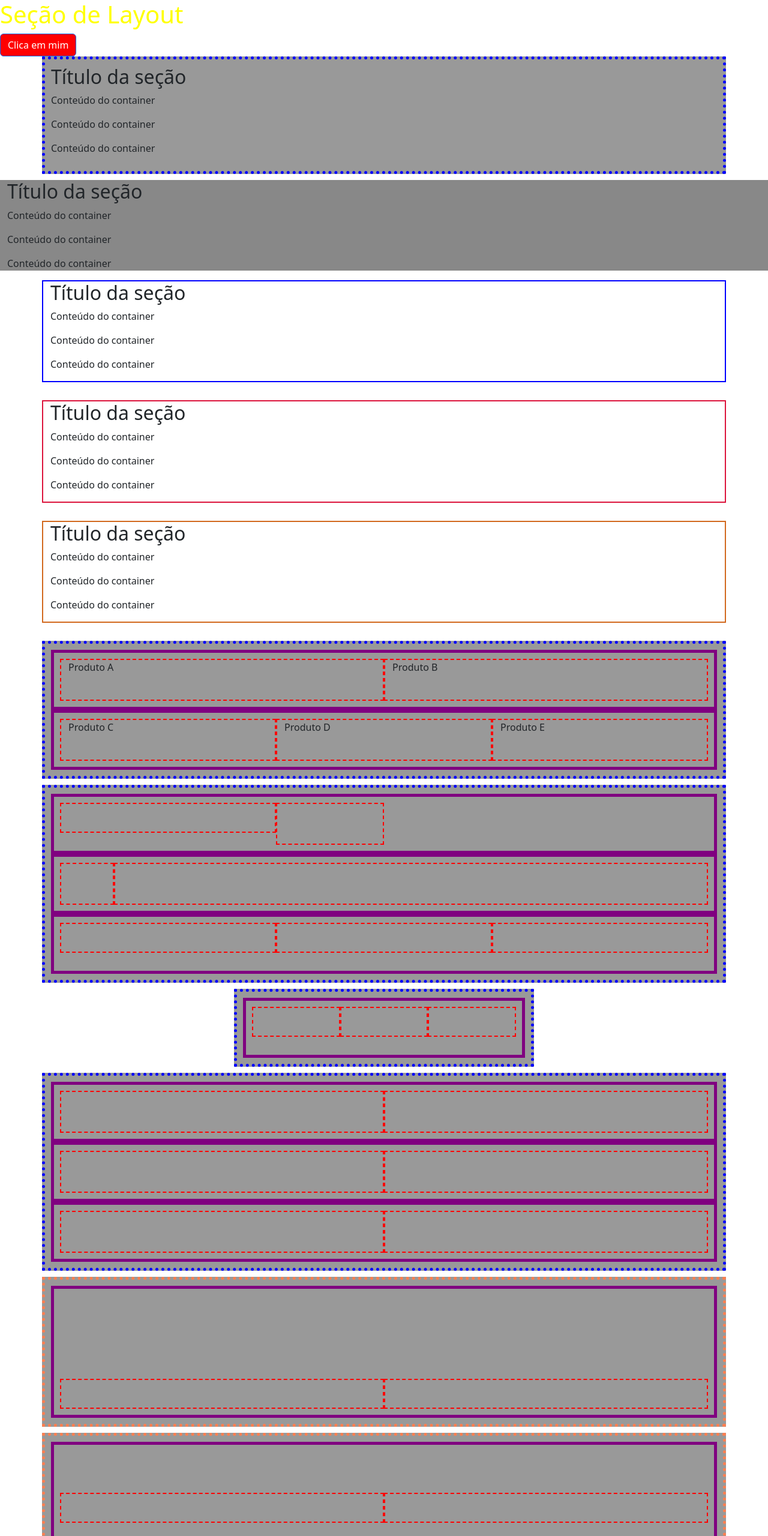
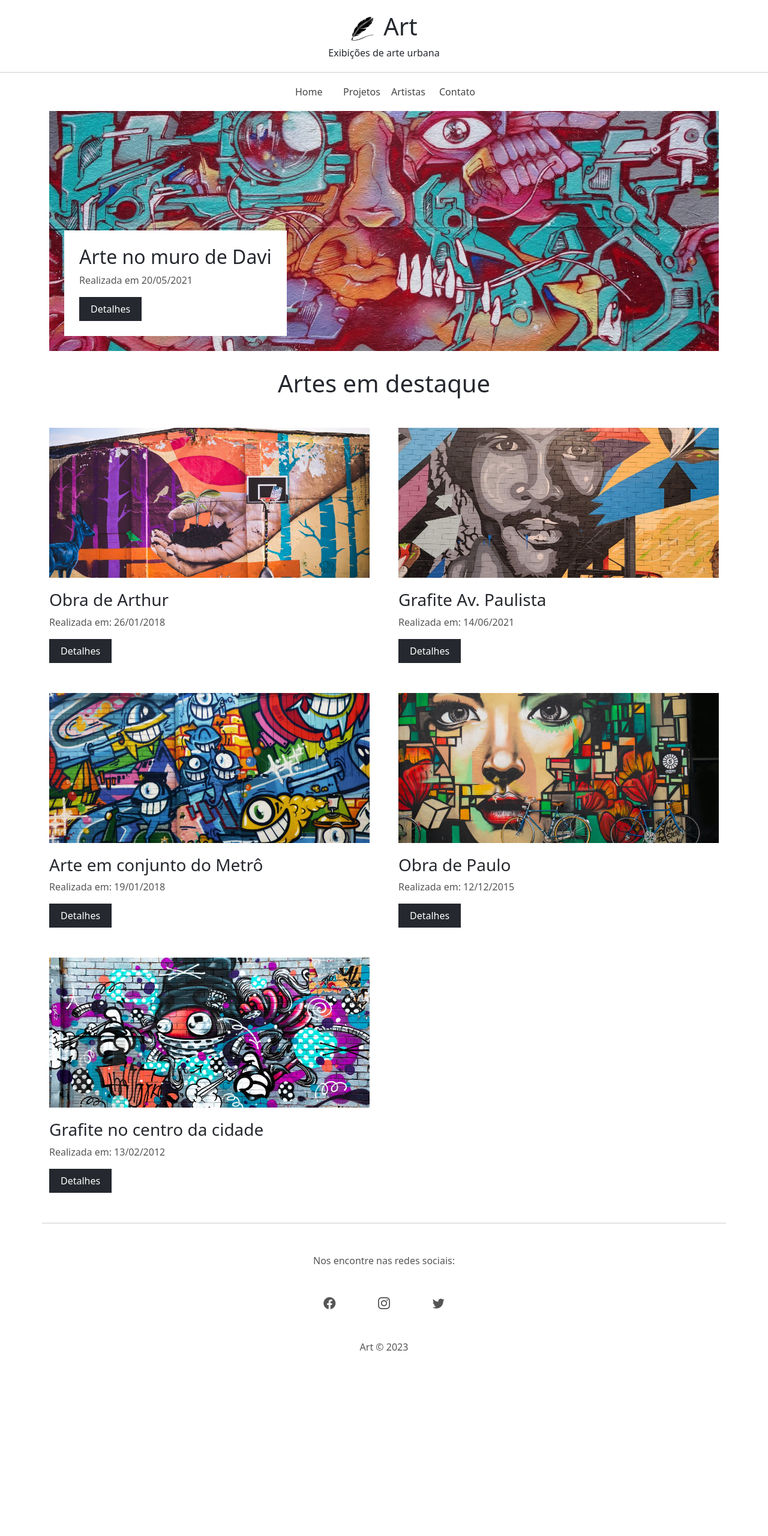
Before and after one commit to Nickgalant/Art, a website: page index.html in a window 1280 px wide. Shown: the top 2560 px of the page at 60% size. After the commit the page ends 2288 px from the top, so only its background shows below. Drawn offline with nearby package versions, Linux system fonts and the light colour scheme.

Commit message:
Project Art Complete

```diff
--- a/css/style.css
+++ b/css/style.css
@@ -1,134 +1,148 @@
-/* XS */
+/* Estilos gerais */
 
-h1 {
-    color: red;
+* {
+    color: #25282E;
 }
 
-/* SM */
-@media (min-width: 576px) {
-    h1 {
-        color: blue;
-    }
+a, i {
+    transition: .5s;
+    text-decoration: none;
 }
 
-/* MD */
-@media (min-width: 768px) {
-    h1 {
-        color: green;
-    }
+.secondary-color {
+    color: #555;
 }
 
-/* LG */
-@media (min-width: 992px) {
-    h1 {
-        color: purple;
-    }
+.center-image {
+    background-size: cover;
+    background-position: center;
 }
 
-
-/* XL */
-@media (min-width: 1200px) {
-    h1 {
-        color: yellow;
-    }
+.btn {
+    text-decoration: none;
+    background-color: #25282E;
+    color: #fff;
+    padding: 7px 18px;
+    border-radius: 0;
 }
 
-.btn-primary {
-    background-color: red;
+.btn:hover {
+    background-color: #333;
+    color: #fff;
 }
 
-.container {
-    background-color: #999;
+/* Header */
+
+#header {
+    text-align: center;
+    padding: 20px;
+    border-bottom: 1px solid #ccc;
 }
 
-.container-fluid {
-    background-color: #888;
+#header p {
+    margin-bottom: 0;
 }
 
-/* Container Breakpoint */
-.container-sm {
-    margin-bottom: 30px;
-    border: 2px solid blue;
+#logo-container {
+    display: flex;
+    justify-content: center;
 }
 
-.container-md {
-    margin-bottom: 30px;
-    border: 2px solid crimson;
+#logo {
+    width: 40px;
+    margin-right: 15px;
 }
 
-.container-lg {
-    margin-bottom: 30px;
-    border: 2px solid chocolate;
+/* Navbar */
+#navbar {
+    padding: 10px;
+    margin: 10px auto;
 }
 
-/* Grid */
-
-.container {
-    border: 5px dotted blue;
-    padding: 10px;
-    margin-bottom: 10px;
+#navbar a {
+    width: 80px;
+    color: #444;
 }
 
-.row {
-    border: 5px solid purple;
-    height: 100px;
-    padding: 10px;
-    margin: 0;
+#navbar a:hover {
+    color: #C4B696;
 }
 
-.col,
-.col-4,
-.col-3,
-.col-2,
-.col-1,
-.col-11,
-.col-6 {
-    border: 2px dashed red;
-    height: 100%;
-    margin: 0;
+/* Banner */
+
+.main-image {
+    height: 400px;
+    background-image: url('../img/g_1.jpg');
+    margin-bottom: 30px;
+    position: relative;
 }
 
-#largura-limitada {
-    width: 500px;
+.main-image-info {
+    background-color: #fff;
+    padding: 25px;
+    position: absolute;
+    left: 25px;
+    bottom: 25px;
 }
 
-/* Alinhamento vertical */
+/* Gallery */
 
-.vertical {
-    height: 250px;
-    border-color: coral;
+#img2 {
+    background-image: url('../img/g_2.jpg');
+}
+#img3 {
+    background-image: url('../img/g_3.jpg');
+}
+#img4 {
+    background-image: url('../img/g_4.jpg');
+}
+#img5 {
+    background-image: url('../img/g_5.jpg');
+}
+#img6 {
+    background-image: url('../img/g_6.jpg');
 }
 
-.vertical .row {
-    height: 100%;
+#gallery-container h1 {
+    text-align: center;
 }
 
-.col-6,
-.col-3,
-.col-4,
-.col-md-3 {
-    height: 50px;
+#gallery-container h1,
+#gallery-container .col-md6,
+#gallery-container .col-12 {
+    margin-bottom: 50px;
 }
 
-#offset .col-md-3 {
-    border: 2px dashed red;
+.small-image-container {
+    height: 250px;
+    margin-bottom: 20px;
 }
 
-#offset {
-    height: auto;
+/* Footer */
+
+footer {
+    border-top: 1px solid #ccc;
+    height: 250px;
+    padding: 30px;
 }
 
-/* gutter */
-
-#gutter .row {
-    height: 200px;
+footer i {
+    font-size: 20px;
 }
 
-#gutter .col-6 {
-    margin: auto;
-    height: 50px;
+#social-icons-container {
+    padding: 25px;
 }
 
-.row p {
-    border: 2px solid green;
+#social-icons-container div {
+    text-align: center;
 }
+
+footer p {
+    text-align: center;
+    margin: 20px;
+}
+
+a:hover i {
+    color: #C4B696;
+}
--- a/index.html
+++ b/index.html
@@ -4,223 +4,105 @@
 <head>
     <meta charset="UTF-8">
     <meta name="viewport" content="width=device-width, initial-scale=1.0">
-    <title>Bootstrap</title>
+    <title>Art</title>
+    <!-- Bootstrap -->
     <link rel="stylesheet" href="node_modules/bootstrap/dist/css/bootstrap.min.css">
+    <link rel="stylesheet" href="node_modules/bootstrap-icons/font/bootstrap-icons.min.css">
     <script src="node_modules/bootstrap/dist/js/bootstrap.js" defer></script>
+    <!-- Css -->
     <link rel="stylesheet" href="css/style.css">
 </head>
 
 <body>
-    <h1>Seção de Layout</h1>
-    <button class="btn btn-primary">Clica em mim</button>
-
-    <!-- Container -->
-    <div class="container">
-        <h2>Título da seção</h2>
-        <p>Conteúdo do container</p>
-        <p>Conteúdo do container</p>
-        <p>Conteúdo do container</p>
+    <!-- Header -->
+    <div class="conteiner-fluid">
+        <header class="row" id="header">
+            <div id="logo-container">
+                <img src="img/art_logo.svg" alt="Art" id="logo">
+                <h1>Art</h1>
+            </div>
+            <p>Exibições de arte urbana</p>
+        </header>
+        <nav id="navbar" class="container">
+            <div class="row justify-content-center">
+                <a href="#">Home</a>
+                <a href="#">Projetos</a>
+                <a href="#">Artistas</a>
+                <a href="#">Contato</a>
+            </div>
+        </nav>
     </div>
-    <!-- Container Fluid -->
-    <div class="container-fluid">
-        <h2>Título da seção</h2>
-        <p>Conteúdo do container</p>
-        <p>Conteúdo do container</p>
-        <p>Conteúdo do container</p>
-    </div>
-    <!-- Container breakpoint -->
-    <div class="container-sm">
-        <h2>Título da seção</h2>
-        <p>Conteúdo do container</p>
-        <p>Conteúdo do container</p>
-        <p>Conteúdo do container</p>
-    </div>
-    <div class="container-md">
-        <h2>Título da seção</h2>
-        <p>Conteúdo do container</p>
-        <p>Conteúdo do container</p>
-        <p>Conteúdo do container</p>
-    </div>
-    <div class="container-lg">
-        <h2>Título da seção</h2>
-        <p>Conteúdo do container</p>
-        <p>Conteúdo do container</p>
-        <p>Conteúdo do container</p>
-    </div>
-
-    <!-- Grid -->
-    <div class="container">
-        <div class="row">
-            <div class="col">Produto A</div>
-            <div class="col">Produto B</div>
-        </div>
-        <div class="row">
-            <div class="col">Produto C</div>
-            <div class="col">Produto D</div>
-            <div class="col">Produto E</div>
-        </div>
-    </div>
-
-    <!-- Tamanho das colunas -->
-    <div class="container">
-        <div class="row">
-            <div class="col-4"></div>
-            <div class="col-2"></div>
-        </div>
-        <div class="row">
-            <div class="col-1"></div>
-            <div class="col-11"></div>
-        </div>
-        <div class="row">
-            <div class="col-4"></div>
-            <div class="col-4"></div>
-            <div class="col-4"></div>
-        </div>
-    </div>
-
-    <div class="container" id="largura-limitada">
-        <div class="row">
-            <div class="col-4"></div>
-            <div class="col-4"></div>
-            <div class="col-4"></div>
-        </div>
-    </div>
-
-    <!-- Limitação das colunas -->
-    <div class="container">
-        <div class="row row-cols-2">
-            <div class="col"></div>
-            <div class="col"></div>
-        </div>
-        <div class="row row-cols-2">
-            <div class="col"></div>
-            <div class="col"></div>
-        </div>
-        <div class="row row-cols-2">
-            <div class="col"></div>
-            <div class="col"></div>
-        </div>
-    </div>
-
-    <!-- Alinhamento vertical -->
-    <div class="container vertical">
-        <div class="row align-items-end">
-            <div class="col-6"></div>
-            <div class="col-6"></div>
-        </div>
-    </div>
-
-    <div class="container vertical">
-        <div class="row align-items-center">
-            <div class="col-6"></div>
-            <div class="col-6"></div>
-        </div>
-    </div>
-
-    <!-- Alinhamento horizontal -->
-    <div class="container vertical">
-        <div class="row align-items-end justify-content-end">
-            <div class="col-3"></div>
-            <div class="col-3"></div>
-        </div>
-    </div>
-    <div class="container vertical">
-        <div class="row align-items-center justify-content-center">
-            <div class="col-3"></div>
-        </div>
-    </div>
-
-    <!-- Alinhamento de item (individual) -->
-    <div class="container vertical">
-        <div class="row">
-            <div class="col-3"></div>
-            <div class="col-3 align-self-center"></div>
-            <div class="col-3"></div>
-            <div class="col-3 align-self-center"></div>
-        </div>
-    </div>
-    <div class="container vertical">
-        <div class="row">
-            <div class="col-4"></div>
-            <div class="col-4 align-self-center"></div>
-            <div class="col-4 align-self-end"></div>
-        </div>
-    </div>
-
-    <!-- Ordem dos itens -->
-    <div class="container vertical">
-        <div class="row">
-            <div class="col-sm-12 col-3 order-3">3</div>
-            <div class="col-sm-12 col-3 order-1">1</div>
-            <div class="col-sm-12 col-3 order-4">4</div>
-            <div class="col-sm-12 col-3 order-2">2</div>
-        </div>
-    </div>
-
-    <!-- Offset -->
-    <div class="container vertical" id="offset">
-        <div class="row">
-            <div class="col-md-3 offset-md-1"></div>
-        </div>
-        <div class="row">
-            <div class="col-md-3 offset-md-2"></div>
-        </div>
-        <div class="row">
-            <div class="col-md-3 offset-md-3"></div>
-        </div>
-        <div class="row">
-            <div class="col-md-3 offset-md-4"></div>
-        </div>
-        <div class="row">
-            <div class="col-md-3 offset-md-5"></div>
-        </div>
-        <div class="row">
-            <div class="col-md-3 offset-md-6"></div>
-        </div>
-        <div class="row">
-            <div class="col-md-3 offset-md-7"></div>
-        </div>
-        <div class="row">
-            <div class="col-md-3 offset-md-8"></div>
-        </div>
-        <div class="row">
-            <div class="col-md-3 offset-md-9"></div>
-        </div>
-    </div>
-
-    <!-- Gutters -->
-    <div class="container" id="gutter">
-        <div class="row gx-5">
-            <div class="col">
-                <p>GX</p>
-            </div>
-            <div class="col">
-                <p>GX</p>
-            </div>
-        </div>
-        <div class="row gy-4">
-            <div class="col">
-                <p>GY</p>
-            </div>
-            <div class="col">
-                <p>GY</p>
-            </div>
-        </div>
-        <div class="row g-5">
-            <div class="col-6">
-                <p>G</p>
-            </div>
-            <div class="col-6">
-                <p>G</p>
-            </div>
-            <div class="col-6">
-                <p>G</p>
-            </div>
-            <div class="col-6">
-                <p>G</p>
+    <!-- Banner  -->
+    <div class="container" id="main-image-container">
+        <div class="main-image center-image">
+            <div class="main-image-info">
+                <h2>Arte no muro de Davi</h2>
+                <p class="secondary-color">Realizada em 20/05/2021</p>
+                <a href="#" class="btn">Detalhes</a>
             </div>
         </div>
     </div>
+    <!-- Gallery -->
+    <div class="container" id="gallery-container">
+        <div class="col-12">
+            <h1>Artes em destaque</h1>
+        </div>
+        <div class="row gx-md-5">
+            <div class="col-12 col-md-6">
+                <div class="small-image-container center-image" id="img2">
+                </div>
+                <h3>Obra de Arthur</h3>
+                <p class="secondary-color">Realizada em: 26/01/2018</p>
+                <a href="#" class="btn">Detalhes</a>
+            </div>
+            <div class="col-12 col-md-6">
+                <div class="small-image-container center-image" id="img3">
+                </div>
+                <h3>Grafite Av. Paulista</h3>
+                <p class="secondary-color">Realizada em: 14/06/2021</p>
+                <a href="#" class="btn">Detalhes</a>
+            </div>
+            <div class="col-12 col-md-6">
+                <div class="small-image-container center-image" id="img4">
+                </div>
+                <h3>Arte em conjunto do Metrô</h3>
+                <p class="secondary-color">Realizada em: 19/01/2018</p>
+                <a href="#" class="btn">Detalhes</a>
+            </div>
+            <div class="col-12 col-md-6">
+                <div class="small-image-container center-image" id="img5">
+                </div>
+                <h3>Obra de Paulo</h3>
+                <p class="secondary-color">Realizada em: 12/12/2015</p>
+                <a href="#" class="btn">Detalhes</a>
+            </div>
+            <div class="col-12 col-md-6">
+                <div class="small-image-container center-image" id="img6">
+                </div>
+                <h3>Grafite no centro da cidade</h3>
+                <p class="secondary-color">Realizada em: 13/02/2012</p>
+                <a href="#" class="btn">Detalhes</a>
+            </div>
+        </div>
+    </div>
+    <!-- Footer  -->
+    <footer class="container">
+        <p class="secondary-color">
+            Nos encontre nas redes sociais:
+        </p>
+        <div class="row justify-content-center" id="social-icons-container">
+            <div class="col-1">
+                <a href="#"><i class="bi bi-facebook secondary-color"></i></a>
+            </div>
+            <div class="col-1">
+                <a href="#"><i class="bi bi-instagram secondary-color"></i></a>
+            </div>
+            <div class="col-1">
+                <a href="#"><i class="bi bi-twitter secondary-color"></i></a>
+            </div>
+        </div>
+        <p class="secondary-color">Art &copy; 2023</p>
+    </footer>
 </body>
 
 </html>
--- a/package.json
+++ b/package.json
@@ -10,6 +10,7 @@
   "author": "",
   "license": "ISC",
   "dependencies": {
-    "bootstrap": "^5.3.0"
+    "bootstrap": "^5.3.0",
+    "bootstrap-icons": "^1.10.5"
   }
 }
```
Also changed, not shown: img/art_logo.svg (added), img/favicon.ico (added), img/g_1.jpg (added), img/g_2.jpg (added), img/g_3.jpg (added), img/g_4.jpg (added), img/g_5.jpg (added), img/g_6.jpg (added), 1 other file.
